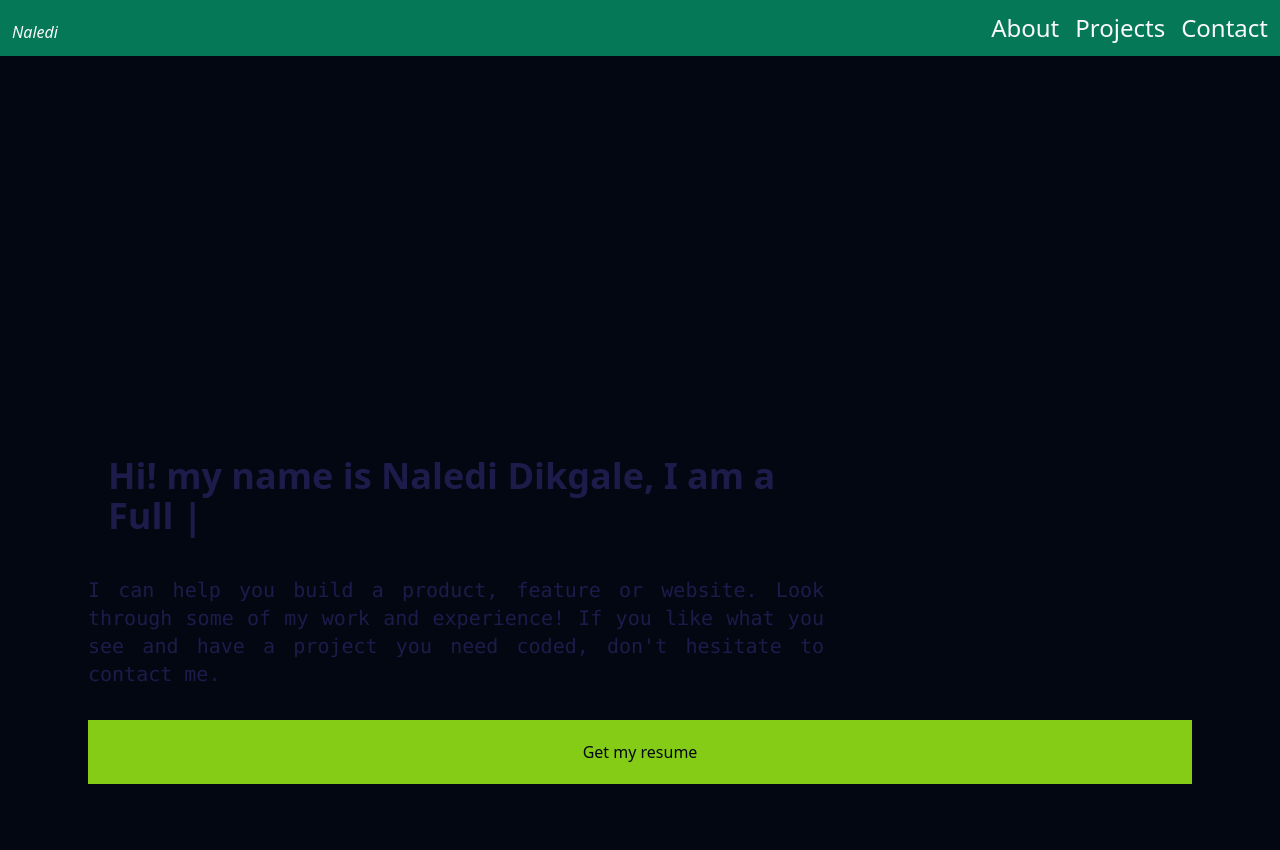
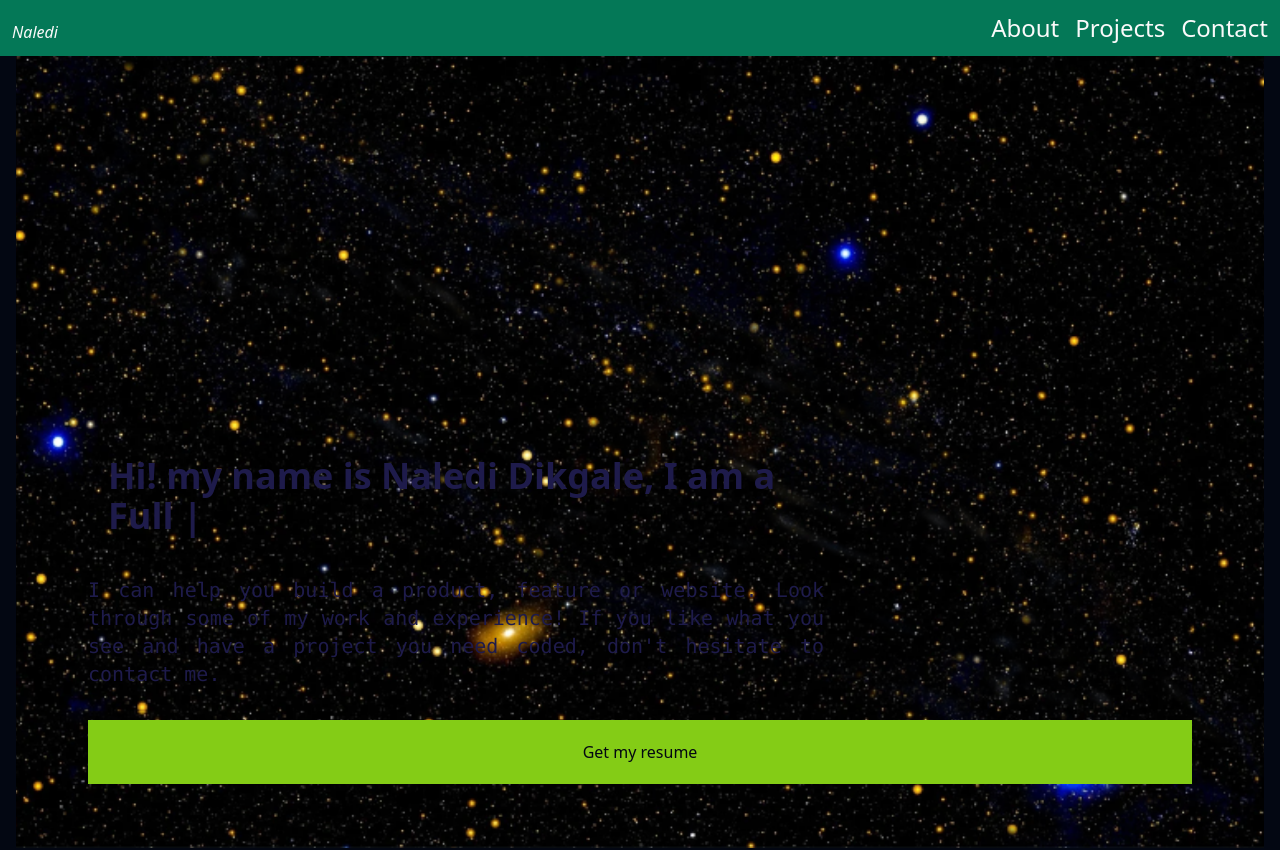
Before and after one commit to Naledi-Dikgale/my-portfolio, a React (Vite) app: page / in a window 1280 px wide. Shown: the top 850 px of the page. Built offline with nearby package versions, Linux system fonts and the light colour scheme.

Commit message:
Update styling

```diff
--- a/src/App.jsx
+++ b/src/App.jsx
@@ -16,7 +16,7 @@ function App() {
         <Navbar />
       </header>
       <main className="w-full h-full flex flex-col justify-center items-center p-4">
-        <section className="w-full h-full flex items-center justify-center">
+        <section className="w-full h-full flex items-center justify-center  bg-hero bg-no-repeat bg-cover bg-center">
         <Hero />
         </section>
         <section id="projects" className="w-full p-6 h-fit flex">
```
